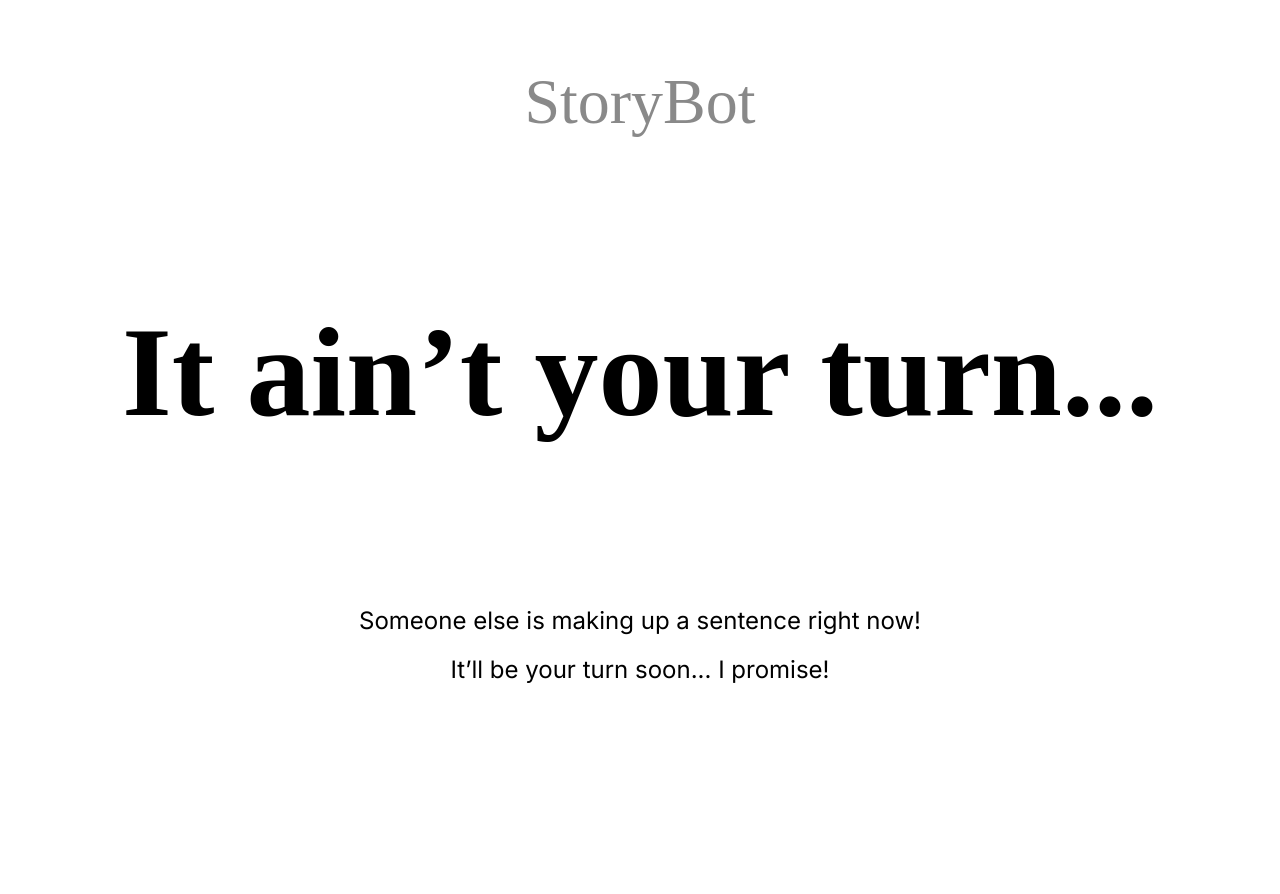
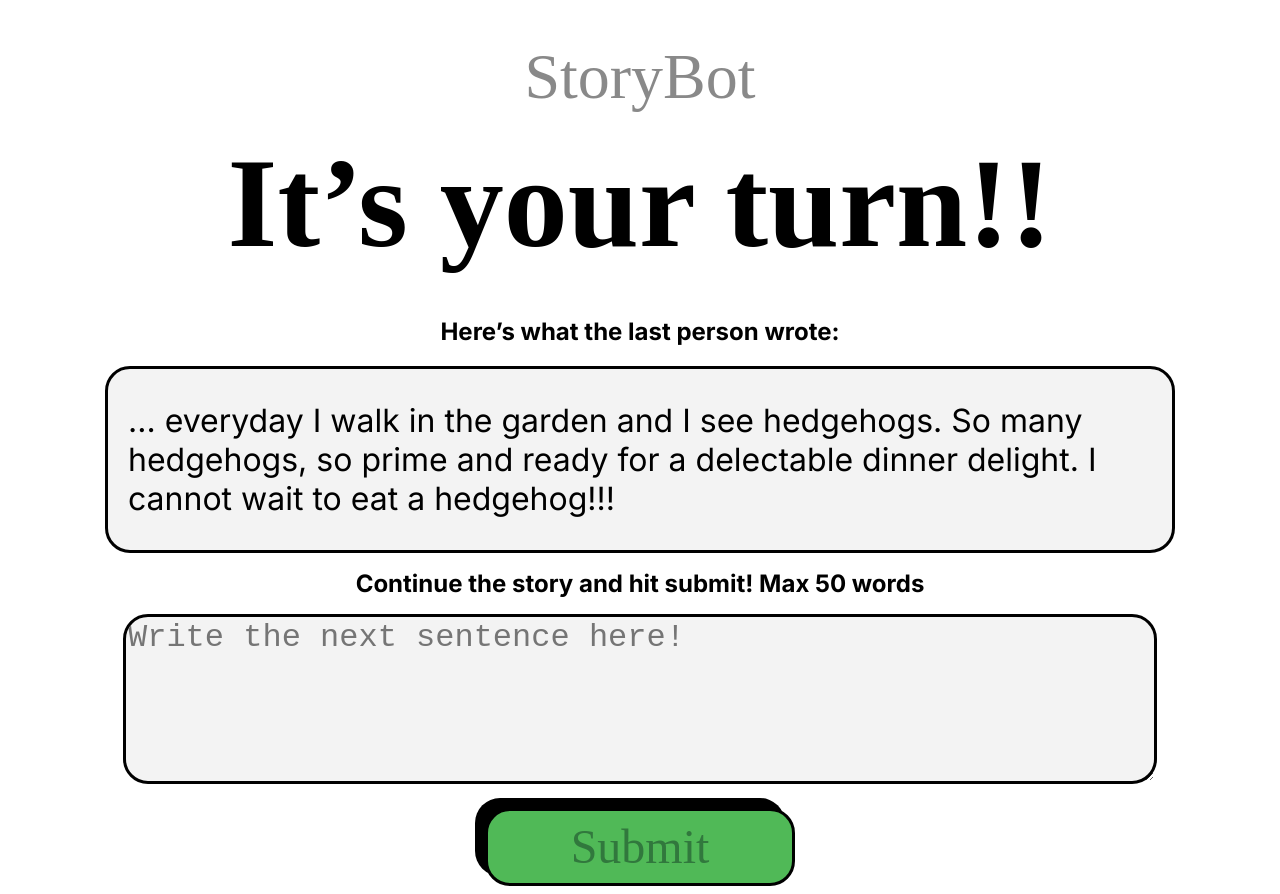
Before and after one commit to wwwkieran/storybot, a Gatsby site in the folder client/: page / in a window 1280 px wide. Before the commit the page ends 800 px from the top, so only its background shows below. Built offline with nearby package versions, Linux system fonts and the light colour scheme; Gatsby itself is replaced by a stand-in of ours; a web font is replaced by a local one.

Commit message:
turn page

```diff
--- a/client/src/components/awaiting.tsx
+++ b/client/src/components/awaiting.tsx
@@ -6,7 +6,7 @@ const Awaiting: React.FC = (props) => {
     return (
         <div>
             <h1 className={storyBotSmallHeader}>StoryBot</h1>
-            <h2 className={bigText}>It ain’t your turn...</h2>
+            <h2 className={bigText} style={{marginTop: '20vh', marginBottom: '20vh'}}>It ain’t your turn...</h2>
             <h2 className={subtitle}>Someone else is making up a sentence right now!</h2>
             <h2 className={subtitle}>It’ll be your turn soon... I promise!</h2>
         </div>
--- a/client/src/components/styles.module.scss
+++ b/client/src/components/styles.module.scss
@@ -95,14 +95,46 @@
   font-weight: 400;
   line-height: normal;
   text-align: center;
-  margin-top: 65px;
-  margin-bottom: 17px;
+  margin-top: 5vh;
+  margin-bottom: 0px;
 }
 
 .bigText {
   font-size: 128px;
   font-family: Irish Grover, serif;
   text-align: center;
-  margin-top: 20vh;
-  margin-bottom:  20vh;
 }
+
+.largeInputBox {
+  width: 1024px;
+  height: 20vh;
+  border-radius: 25px;
+  border: 3px solid #000;
+  font-size: 32px;
+  display: block;
+  margin-top: 0;
+  margin-bottom: 0;
+  margin-right: auto;
+  margin-left: auto;
+  background: #F3F3F3;
+
+}
+.prevSubBox {
+  width: 1024px;
+  border-radius: 25px;
+  border: 3px solid #000;
+  background: #F3F3F3;
+  margin-right: auto;
+  margin-left: auto;
+  padding-left: 20px;
+  padding-right: 20px;
+}
+
+.prevSubText {
+  color: #000;
+  font-family: Inter;
+  font-size: 32px;
+  font-style: normal;
+  font-weight: 400;
+  line-height: normal;
+}
--- /dev/null
+++ b/client/src/components/turn.tsx
@@ -0,0 +1,39 @@
+import { storyBotSmallHeader, bigText, subtitle, largeInputBox, bigGreenActionButton, prevSubBox, prevSubText } from "./styles.module.scss"
+import React, {useState} from "react";
+
+type TurnProps = {
+    prevSubmission: string
+    emitSubmission: (arg0: string) => void
+}
+
+const Turn: React.FC<TurnProps> = (props) => {
+    const [submission, setSubmission] = useState("");
+
+
+    return (
+        <div>
+            <h1 className={storyBotSmallHeader}>StoryBot</h1>
+            <h2 className={bigText} style={{marginTop: '2vh', marginBottom: '5vh'}}>It’s your turn!!</h2>
+            <h2 className={subtitle}><b>Here’s what the last person wrote:</b></h2>
+            <div className={prevSubBox}>
+                <p className={prevSubText}>
+                    {props.prevSubmission}
+                </p>
+            </div>
+            <h2 className={subtitle}  style={{marginTop: '2vh', marginBottom: '2vh'}}><b>Continue the story and hit submit! Max 50 words</b></h2>
+            <textarea placeholder={"Write the next sentence here!"}
+                   className={largeInputBox}
+                   style={{marginTop: "0px"}}
+                   value={submission}
+                   onChange={(e) => {
+                       setSubmission(e.target.value)
+                   }}
+            />
+            <button className={bigGreenActionButton} style={{marginTop: '3vh'}} onClick={(e) => {
+                props.emitSubmission(submission)
+            }}>Submit</button>
+        </div>
+    )
+}
+
+export default Turn
--- a/client/src/pages/index.tsx
+++ b/client/src/pages/index.tsx
@@ -3,10 +3,13 @@ import type { HeadFC, PageProps } from "gatsby"
 import Welcome from "../components/welcome";
 import Lobby from "../components/lobby";
 import Awaiting from "../components/awaiting";
+import Turn from "../components/turn";
 
 const IndexPage: React.FC<PageProps> = () => {
   return (
-   <Awaiting/>
+   <Turn emitSubmission={() => {}} prevSubmission={"... everyday I walk in the garden and I see hedgehogs. So many \n" +
+       "hedgehogs, so prime and ready for a delectable dinner delight. I \n" +
+       "cannot wait to eat a hedgehog!!! "}/>
   )
 }
 
```
